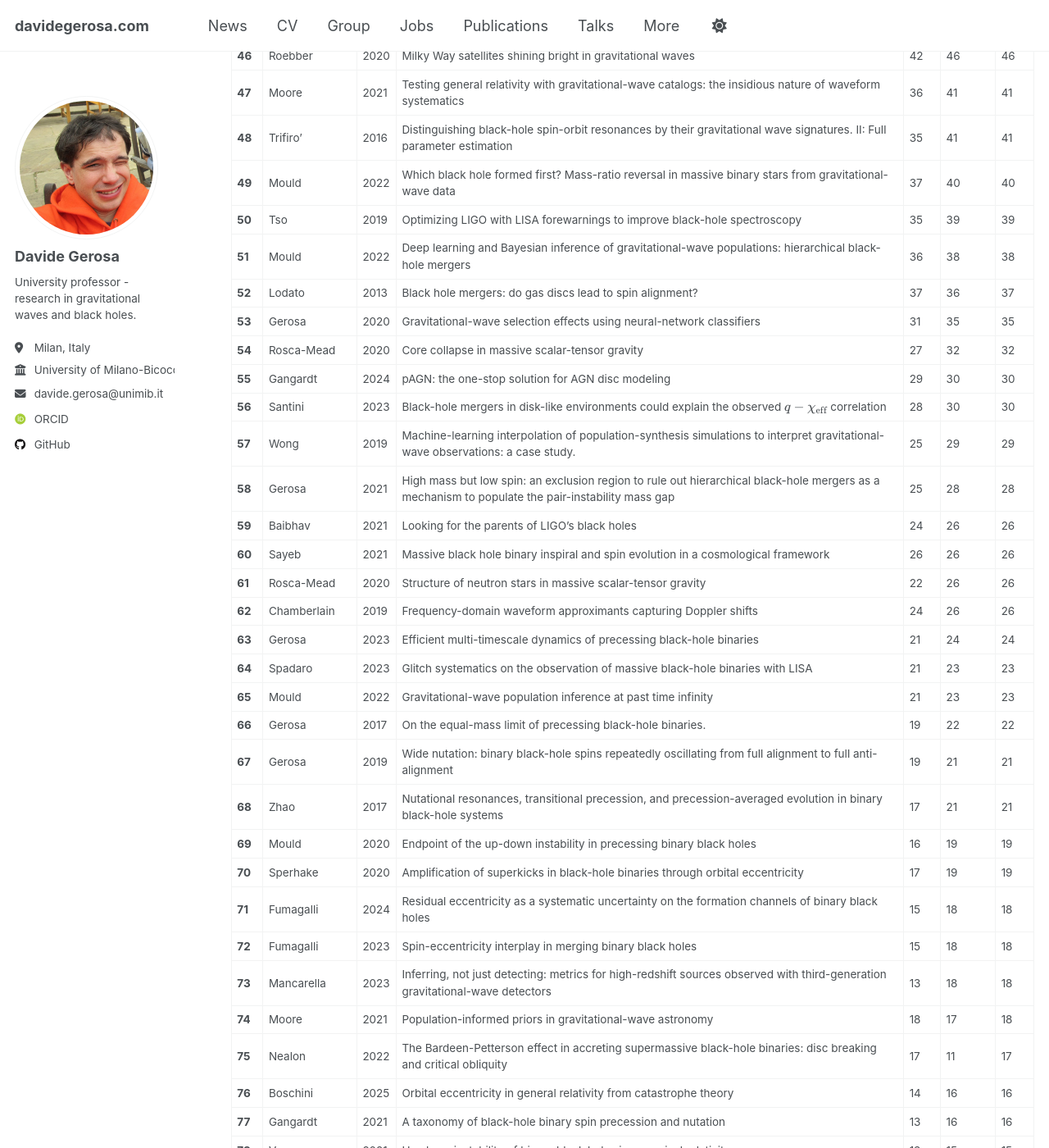
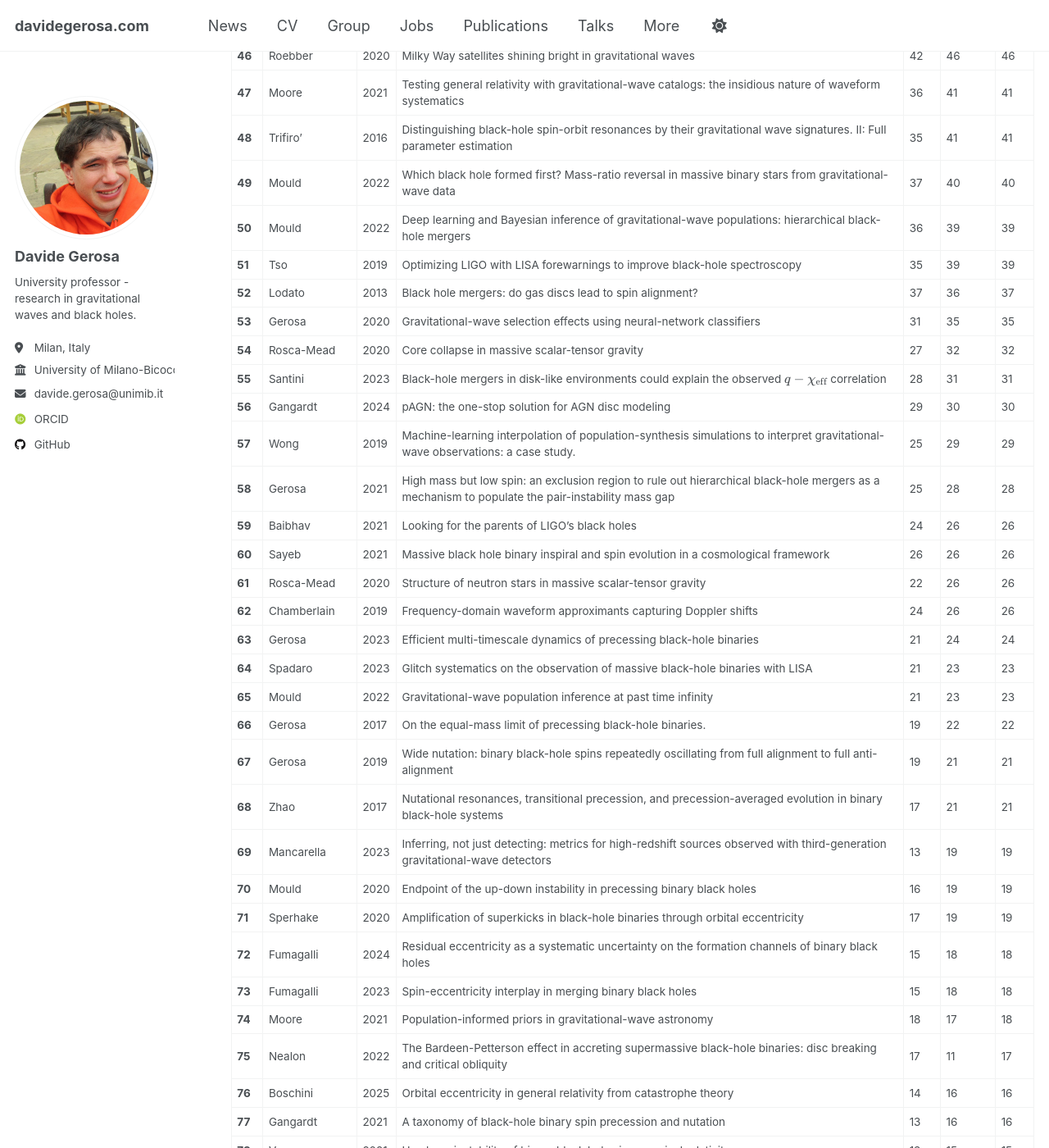
Before and after one commit to dgerosa/website, a Jekyll site: the page built from _pages/citations.md, in a window 1280 px wide and 1400 px high, scrolled down 2306 px. Shown: the whole window at 82% size. Built offline with Jekyll 4.4.1, drawn with Linux system fonts in a browser that asks for light colours; some web fonts are replaced; some of the changed text lies outside the part shown.

Commit message:
updated from dgerosa/cv

```diff
--- a/_pages/_citations.md
+++ b/_pages/_citations.md
@@ -58,13 +58,13 @@
 | **47** | Moore | 2021 | Testing general relativity with gravitational-wave catalogs: the insidious nature of waveform systematics | 36 | 41 | 41 |
 | **48** | Trifiro' | 2016 | Distinguishing black-hole spin-orbit resonances by their gravitational wave signatures. II: Full parameter estimation | 35 | 41 | 41 |
 | **49** | Mould | 2022 | Which black hole formed first? Mass-ratio reversal in massive binary stars from gravitational-wave data | 37 | 40 | 40 |
-| **50** | Tso | 2019 | Optimizing LIGO with LISA forewarnings to improve black-hole spectroscopy | 35 | 39 | 39 |
-| **51** | Mould | 2022 | Deep learning and Bayesian inference of gravitational-wave populations: hierarchical black-hole mergers | 36 | 38 | 38 |
+| **50** | Mould | 2022 | Deep learning and Bayesian inference of gravitational-wave populations: hierarchical black-hole mergers | 36 | 39 | 39 |
+| **51** | Tso | 2019 | Optimizing LIGO with LISA forewarnings to improve black-hole spectroscopy | 35 | 39 | 39 |
 | **52** | Lodato | 2013 | Black hole mergers: do gas discs lead to spin alignment? | 37 | 36 | 37 |
 | **53** | Gerosa | 2020 | Gravitational-wave selection effects using neural-network classifiers | 31 | 35 | 35 |
 | **54** | Rosca-Mead | 2020 | Core collapse in massive scalar-tensor gravity | 27 | 32 | 32 |
-| **55** | Gangardt | 2024 | pAGN: the one-stop solution for AGN disc modeling | 29 | 30 | 30 |
-| **56** | Santini | 2023 | Black-hole mergers in disk-like environments could explain the observed $$q-\chi_\mathrm{eff}$$ correlation | 28 | 30 | 30 |
+| **55** | Santini | 2023 | Black-hole mergers in disk-like environments could explain the observed $$q-\chi_\mathrm{eff}$$ correlation | 28 | 31 | 31 |
+| **56** | Gangardt | 2024 | pAGN: the one-stop solution for AGN disc modeling | 29 | 30 | 30 |
 | **57** | Wong | 2019 | Machine-learning interpolation of population-synthesis simulations to interpret gravitational-wave observations: a case study. | 25 | 29 | 29 |
 | **58** | Gerosa | 2021 | High mass but low spin: an exclusion region to rule out hierarchical black-hole mergers as a mechanism to populate the pair-instability mass gap | 25 | 28 | 28 |
 | **59** | Baibhav | 2021 | Looking for the parents of LIGO's black holes | 24 | 26 | 26 |
@@ -77,11 +77,11 @@
 | **66** | Gerosa | 2017 | On the equal-mass limit of precessing black-hole binaries. | 19 | 22 | 22 |
 | **67** | Gerosa | 2019 | Wide nutation: binary black-hole spins repeatedly oscillating from full alignment to full anti-alignment | 19 | 21 | 21 |
 | **68** | Zhao | 2017 | Nutational resonances, transitional precession, and precession-averaged evolution in binary black-hole systems | 17 | 21 | 21 |
-| **69** | Mould | 2020 | Endpoint of the up-down instability in precessing binary black holes | 16 | 19 | 19 |
-| **70** | Sperhake | 2020 | Amplification of superkicks in black-hole binaries through orbital eccentricity | 17 | 19 | 19 |
-| **71** | Fumagalli | 2024 | Residual eccentricity as a systematic uncertainty on the formation channels of binary black holes | 15 | 18 | 18 |
-| **72** | Fumagalli | 2023 | Spin-eccentricity interplay in merging binary black holes | 15 | 18 | 18 |
-| **73** | Mancarella | 2023 | Inferring, not just detecting: metrics for high-redshift sources observed with third-generation gravitational-wave detectors | 13 | 18 | 18 |
+| **69** | Mancarella | 2023 | Inferring, not just detecting: metrics for high-redshift sources observed with third-generation gravitational-wave detectors | 13 | 19 | 19 |
+| **70** | Mould | 2020 | Endpoint of the up-down instability in precessing binary black holes | 16 | 19 | 19 |
+| **71** | Sperhake | 2020 | Amplification of superkicks in black-hole binaries through orbital eccentricity | 17 | 19 | 19 |
+| **72** | Fumagalli | 2024 | Residual eccentricity as a systematic uncertainty on the formation channels of binary black holes | 15 | 18 | 18 |
+| **73** | Fumagalli | 2023 | Spin-eccentricity interplay in merging binary black holes | 15 | 18 | 18 |
 | **74** | Moore | 2021 | Population-informed priors in gravitational-wave astronomy | 18 | 17 | 18 |
 | **75** | Nealon | 2022 | The Bardeen-Petterson effect in accreting supermassive black-hole binaries: disc breaking and critical obliquity | 17 | 11 | 17 |
 | **76** | Boschini | 2025 | Orbital eccentricity in general relativity from catastrophe theory | 14 | 16 | 16 |
@@ -160,20 +160,20 @@
 | A&A | 4 |
 | APJ | 3 |
 | LRR | 2 |
+| NatAstro | 1 |
 | Lincei | 1 |
+| GRG | 1 |
+| CURJ | 1 |
+| Symmetry | 1 |
+| book | 1 |
+| Moriond | 1 |
 | JOSS | 1 |
+| IAU | 1 |
+| AaSSP | 1 |
+| iScience | 1 |
 | PRR | 1 |
 | PhD thesis | 1 |
-| NatAstro | 1 |
 | JoPCS | 1 |
-| Moriond | 1 |
-| IAU | 1 |
-| GRG | 1 |
-| CURJ | 1 |
-| iScience | 1 |
-| book | 1 |
-| Symmetry | 1 |
-| AaSSP | 1 |
 
 ## Papers per arXiv category
 
```
Also changed, not shown: other parts of _pages/_citations.md (+18 -18 lines).
